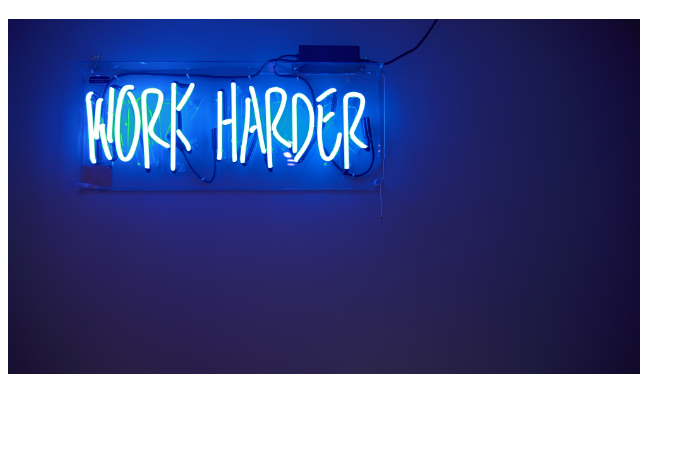
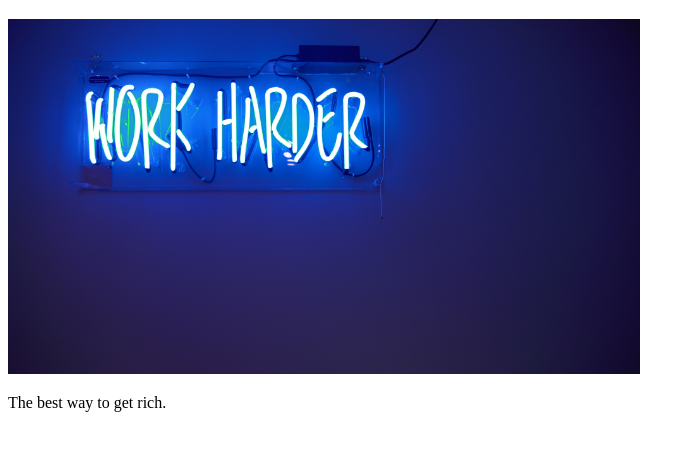
Before and after one commit to leeorf/studious-octo-carnival, a plain HTML site: page index.html in a window 1280 px wide. Shown: the part 61-512 px from the top of the page, without its empty margins (0-695 px from the left). Drawn offline with Linux system fonts and the light colour scheme.

Commit message:
Add caption to image

```diff
--- a/index.html
+++ b/index.html
@@ -17,5 +17,7 @@
 
 	<img src="./0*KsuMdNISRJekJKx_..jpeg">
 
+	<p>The best way to get rich.</p>
+
 </body>
 </html>
```
